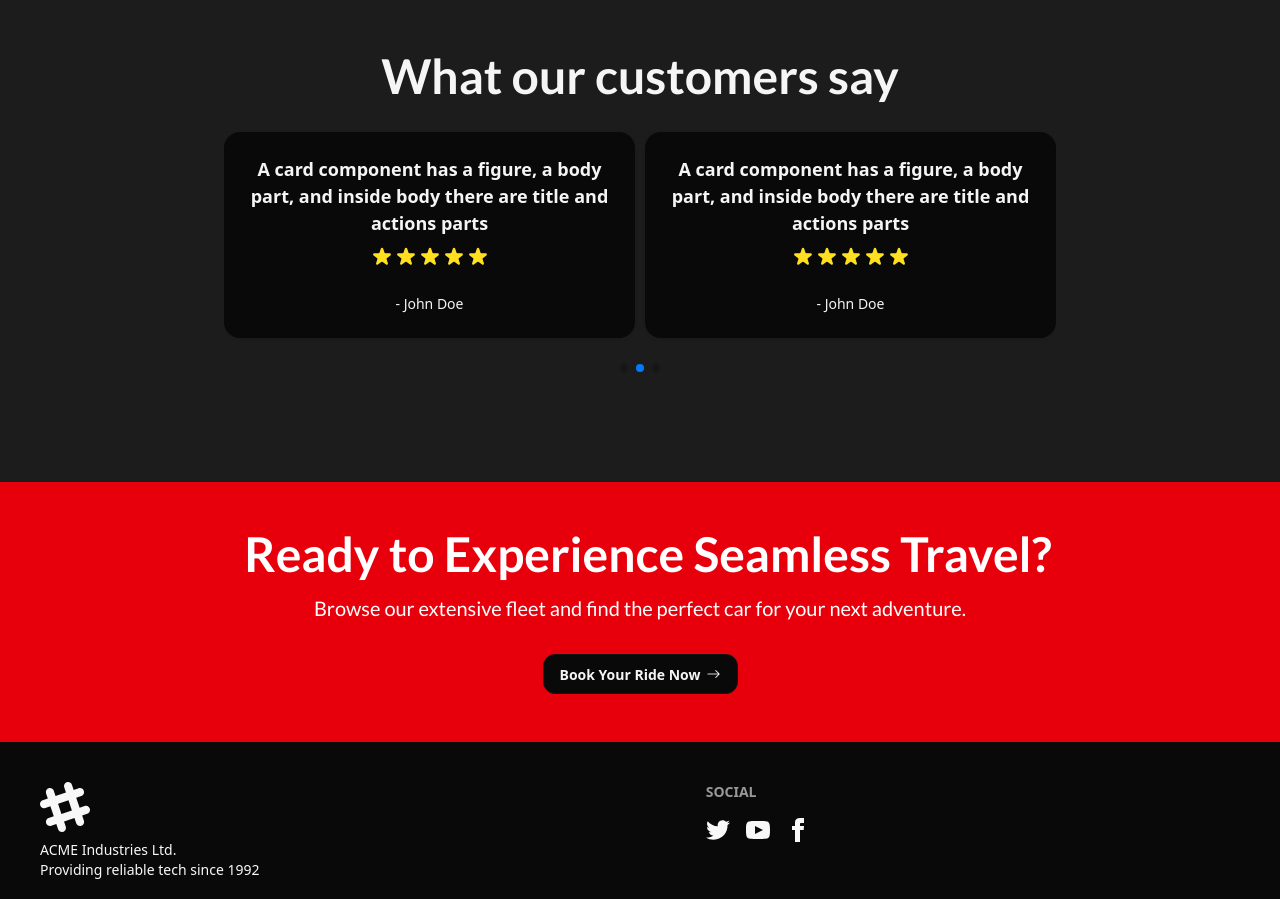
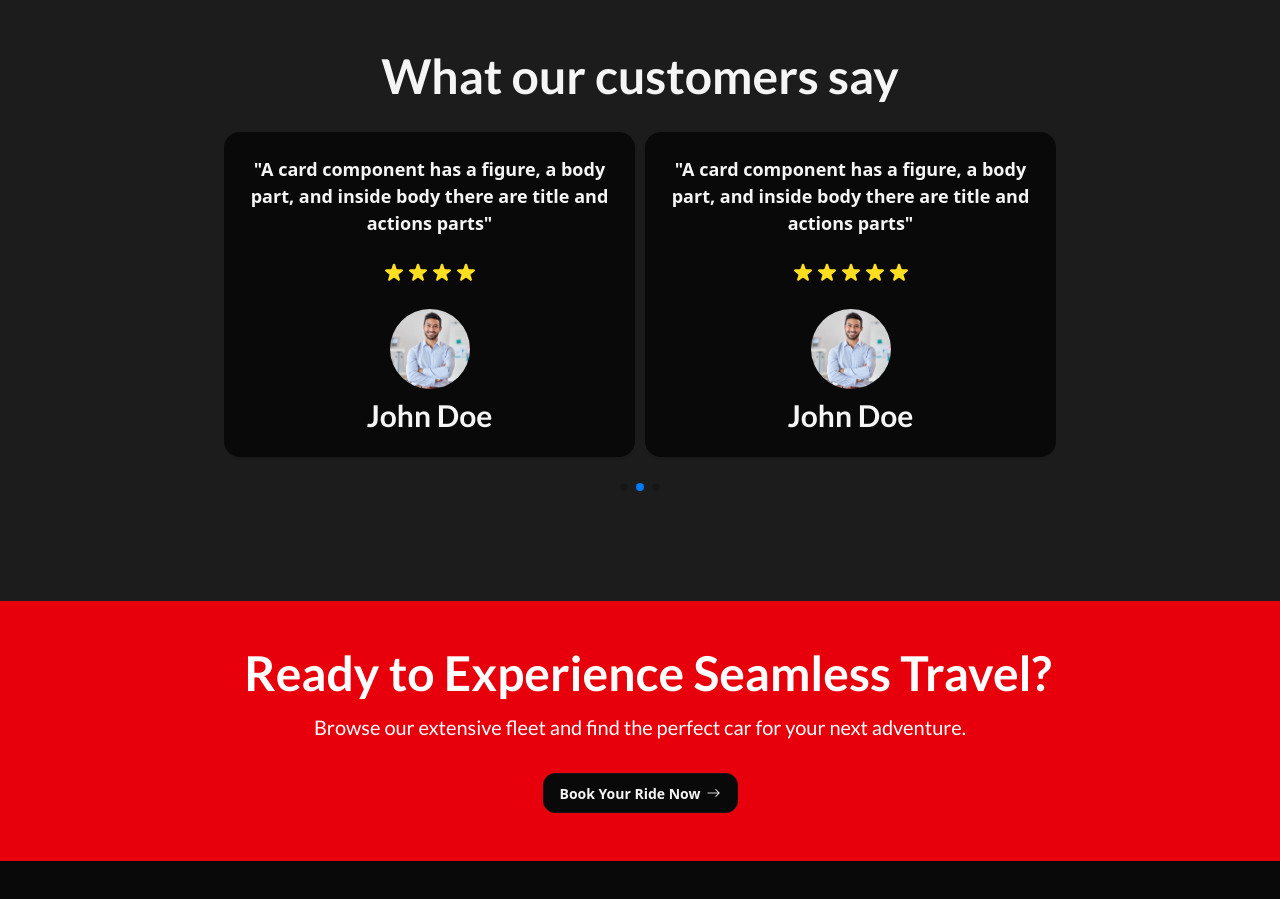
Before and after one commit to jacobferreras/car-rental, a Next.js app: page / in a window 1280 px wide. Shown: the part 2780-3679 px from the top of the page. Built offline with nearby package versions, Linux system fonts and the light colour scheme; no server answers; the database is empty.

Commit message:
refactor: update CustomerTestimony component layout and styling with improved text formatting and image inclusion

```diff
--- a/components/ui/home/CustomerTestimony.tsx
+++ b/components/ui/home/CustomerTestimony.tsx
@@ -32,10 +32,10 @@ const CustomerTestimony = () => {
           <div className="card w-auto bg-base-100 card-md shadow-sm mb-12">
             <div className="card-body">
               <h2 className="card-title justify-center items-center text-center">
-                A card component has a figure, a body part, and inside body
-                there are title and actions parts
+                "A card component has a figure, a body part, and inside body
+                there are title and actions parts"
               </h2>
-              <div className="flex justify-center items-center mb-4">
+              <div className="flex justify-center items-center py-4">
                 <svg
                   className="w-6 h-6 star-filled text-yellow-300"
                   fill="currentColor"
@@ -65,8 +65,16 @@ const CustomerTestimony = () => {
                   <path d="M9.049 2.927c.3-.921 1.603-.921 1.902 0l1.07 3.292a1 1 0 00.95.69h3.462c.969 0 1.371 1.24.588 1.81l-2.8 2.034a1 1 0 00-.364 1.118l1.07 3.292c.3.921-.755 1.688-1.54 1.118l-2.8-2.034a1 1 0 00-1.175 0l-2.8 2.034c-.785.57-1.84-.197-1.54-1.118l1.07-3.292a1 1 0 00-.364-1.118L2.98 8.72c-.783-.57-.38-1.81.588-1.81h3.462a1 1 0 00.95-.69l1.07-3.292z"></path>
                 </svg>
               </div>
-              <p className="justify-center items-center text-center">
-                - John Doe
+
+              <figure className="px-10">
+                <img
+                  src="/Fleet.jpg"
+                  alt="Customer"
+                  className="rounded-full w-20 h-20 object-cover"
+                />
+              </figure>
+              <p className="justify-center items-center text-center text-3xl font-family-mono font-bold">
+                John Doe
               </p>
             </div>
           </div>
@@ -75,10 +83,60 @@ const CustomerTestimony = () => {
           <div className="card w-auto bg-base-100 card-md shadow-sm mb-12">
             <div className="card-body">
               <h2 className="card-title justify-center items-center text-center">
-                A card component has a figure, a body part, and inside body
-                there are title and actions parts
+                "A card component has a figure, a body part, and inside body
+                there are title and actions parts"
               </h2>
-              <div className="flex justify-center items-center mb-4">
+              <div className="flex justify-center items-center py-4">
+                <svg
+                  className="w-6 h-6 star-filled text-yellow-300"
+                  fill="currentColor"
+                  viewBox="0 0 20 20"
+                >
+                  <path d="M9.049 2.927c.3-.921 1.603-.921 1.902 0l1.07 3.292a1 1 0 00.95.69h3.462c.969 0 1.371 1.24.588 1.81l-2.8 2.034a1 1 0 00-.364 1.118l1.07 3.292c.3.921-.755 1.688-1.54 1.118l-2.8-2.034a1 1 0 00-1.175 0l-2.8 2.034c-.785.57-1.84-.197-1.54-1.118l1.07-3.292a1 1 0 00-.364-1.118L2.98 8.72c-.783-.57-.38-1.81.588-1.81h3.462a1 1 0 00.95-.69l1.07-3.292z"></path>
+                </svg>
+                <svg
+                  className="w-6 h-6 star-filled text-yellow-300"
+                  fill="currentColor"
+                  viewBox="0 0 20 20"
+                >
+                  <path d="M9.049 2.927c.3-.921 1.603-.921 1.902 0l1.07 3.292a1 1 0 00.95.69h3.462c.969 0 1.371 1.24.588 1.81l-2.8 2.034a1 1 0 00-.364 1.118l1.07 3.292c.3.921-.755 1.688-1.54 1.118l-2.8-2.034a1 1 0 00-1.175 0l-2.8 2.034c-.785.57-1.84-.197-1.54-1.118l1.07-3.292a1 1 0 00-.364-1.118L2.98 8.72c-.783-.57-.38-1.81.588-1.81h3.462a1 1 0 00.95-.69l1.07-3.292z"></path>
+                </svg>
+                <svg
+                  className="w-6 h-6 star-filled text-yellow-300"
+                  fill="currentColor"
+                  viewBox="0 0 20 20"
+                >
+                  <path d="M9.049 2.927c.3-.921 1.603-.921 1.902 0l1.07 3.292a1 1 0 00.95.69h3.462c.969 0 1.371 1.24.588 1.81l-2.8 2.034a1 1 0 00-.364 1.118l1.07 3.292c.3.921-.755 1.688-1.54 1.118l-2.8-2.034a1 1 0 00-1.175 0l-2.8 2.034c-.785.57-1.84-.197-1.54-1.118l1.07-3.292a1 1 0 00-.364-1.118L2.98 8.72c-.783-.57-.38-1.81.588-1.81h3.462a1 1 0 00.95-.69l1.07-3.292z"></path>
+                </svg>
+                <svg
+                  className="w-6 h-6 star-filled text-yellow-300"
+                  fill="currentColor"
+                  viewBox="0 0 20 20"
+                >
+                  <path d="M9.049 2.927c.3-.921 1.603-.921 1.902 0l1.07 3.292a1 1 0 00.95.69h3.462c.969 0 1.371 1.24.588 1.81l-2.8 2.034a1 1 0 00-.364 1.118l1.07 3.292c.3.921-.755 1.688-1.54 1.118l-2.8-2.034a1 1 0 00-1.175 0l-2.8 2.034c-.785.57-1.84-.197-1.54-1.118l1.07-3.292a1 1 0 00-.364-1.118L2.98 8.72c-.783-.57-.38-1.81.588-1.81h3.462a1 1 0 00.95-.69l1.07-3.292z"></path>
+                </svg>
+              </div>
+              <figure className="px-10">
+                <img
+                  src="/Fleet.jpg"
+                  alt="Customer"
+                  className="rounded-full w-20 h-20 object-cover"
+                />
+              </figure>
+              <p className="justify-center items-center text-center text-3xl font-family-mono font-bold">
+                John Doe
+              </p>
+            </div>
+          </div>
+        </SwiperSlide>
+        <SwiperSlide className="flex justify-center items-center h-full">
+          <div className="card w-auto bg-base-100 card-md shadow-sm mb-12">
+            <div className="card-body">
+              <h2 className="card-title justify-center items-center text-center">
+                "A card component has a figure, a body part, and inside body
+                there are title and actions parts"
+              </h2>
+              <div className="flex justify-center items-center py-4">
                 <svg
                   className="w-6 h-6 star-filled text-yellow-300"
                   fill="currentColor"
@@ -115,8 +173,15 @@ const CustomerTestimony = () => {
                   <path d="M9.049 2.927c.3-.921 1.603-.921 1.902 0l1.07 3.292a1 1 0 00.95.69h3.462c.969 0 1.371 1.24.588 1.81l-2.8 2.034a1 1 0 00-.364 1.118l1.07 3.292c.3.921-.755 1.688-1.54 1.118l-2.8-2.034a1 1 0 00-1.175 0l-2.8 2.034c-.785.57-1.84-.197-1.54-1.118l1.07-3.292a1 1 0 00-.364-1.118L2.98 8.72c-.783-.57-.38-1.81.588-1.81h3.462a1 1 0 00.95-.69l1.07-3.292z"></path>
                 </svg>
               </div>
-              <p className="justify-center items-center text-center">
-                - John Doe
+              <figure className="px-10">
+                <img
+                  src="/Fleet.jpg"
+                  alt="Customer"
+                  className="rounded-full w-20 h-20 object-cover"
+                />
+              </figure>
+              <p className="justify-center items-center text-center text-3xl font-family-mono font-bold">
+                John Doe
               </p>
             </div>
           </div>
@@ -125,10 +190,10 @@ const CustomerTestimony = () => {
           <div className="card w-auto bg-base-100 card-md shadow-sm mb-12">
             <div className="card-body">
               <h2 className="card-title justify-center items-center text-center">
-                A card component has a figure, a body part, and inside body
-                there are title and actions parts
+                "A card component has a figure, a body part, and inside body
+                there are title and actions parts"
               </h2>
-              <div className="flex justify-center items-center mb-4">
+              <div className="flex justify-center items-center py-4">
                 <svg
                   className="w-6 h-6 star-filled text-yellow-300"
                   fill="currentColor"
@@ -165,58 +230,15 @@ const CustomerTestimony = () => {
                   <path d="M9.049 2.927c.3-.921 1.603-.921 1.902 0l1.07 3.292a1 1 0 00.95.69h3.462c.969 0 1.371 1.24.588 1.81l-2.8 2.034a1 1 0 00-.364 1.118l1.07 3.292c.3.921-.755 1.688-1.54 1.118l-2.8-2.034a1 1 0 00-1.175 0l-2.8 2.034c-.785.57-1.84-.197-1.54-1.118l1.07-3.292a1 1 0 00-.364-1.118L2.98 8.72c-.783-.57-.38-1.81.588-1.81h3.462a1 1 0 00.95-.69l1.07-3.292z"></path>
                 </svg>
               </div>
-              <p className="justify-center items-center text-center">
-                - John Doe
-              </p>
-            </div>
-          </div>
-        </SwiperSlide>
-        <SwiperSlide className="flex justify-center items-center h-full">
-          <div className="card w-auto bg-base-100 card-md shadow-sm mb-12">
-            <div className="card-body">
-              <h2 className="card-title justify-center items-center text-center">
-                A card component has a figure, a body part, and inside body
-                there are title and actions parts
-              </h2>
-              <div className="flex justify-center items-center mb-4">
-                <svg
-                  className="w-6 h-6 star-filled text-yellow-300"
-                  fill="currentColor"
-                  viewBox="0 0 20 20"
-                >
-                  <path d="M9.049 2.927c.3-.921 1.603-.921 1.902 0l1.07 3.292a1 1 0 00.95.69h3.462c.969 0 1.371 1.24.588 1.81l-2.8 2.034a1 1 0 00-.364 1.118l1.07 3.292c.3.921-.755 1.688-1.54 1.118l-2.8-2.034a1 1 0 00-1.175 0l-2.8 2.034c-.785.57-1.84-.197-1.54-1.118l1.07-3.292a1 1 0 00-.364-1.118L2.98 8.72c-.783-.57-.38-1.81.588-1.81h3.462a1 1 0 00.95-.69l1.07-3.292z"></path>
-                </svg>
-                <svg
-                  className="w-6 h-6 star-filled text-yellow-300"
-                  fill="currentColor"
-                  viewBox="0 0 20 20"
-                >
-                  <path d="M9.049 2.927c.3-.921 1.603-.921 1.902 0l1.07 3.292a1 1 0 00.95.69h3.462c.969 0 1.371 1.24.588 1.81l-2.8 2.034a1 1 0 00-.364 1.118l1.07 3.292c.3.921-.755 1.688-1.54 1.118l-2.8-2.034a1 1 0 00-1.175 0l-2.8 2.034c-.785.57-1.84-.197-1.54-1.118l1.07-3.292a1 1 0 00-.364-1.118L2.98 8.72c-.783-.57-.38-1.81.588-1.81h3.462a1 1 0 00.95-.69l1.07-3.292z"></path>
-                </svg>
-                <svg
-                  className="w-6 h-6 star-filled text-yellow-300"
-                  fill="currentColor"
-                  viewBox="0 0 20 20"
-                >
-                  <path d="M9.049 2.927c.3-.921 1.603-.921 1.902 0l1.07 3.292a1 1 0 00.95.69h3.462c.969 0 1.371 1.24.588 1.81l-2.8 2.034a1 1 0 00-.364 1.118l1.07 3.292c.3.921-.755 1.688-1.54 1.118l-2.8-2.034a1 1 0 00-1.175 0l-2.8 2.034c-.785.57-1.84-.197-1.54-1.118l1.07-3.292a1 1 0 00-.364-1.118L2.98 8.72c-.783-.57-.38-1.81.588-1.81h3.462a1 1 0 00.95-.69l1.07-3.292z"></path>
-                </svg>
-                <svg
-                  className="w-6 h-6 star-filled text-yellow-300"
-                  fill="currentColor"
-                  viewBox="0 0 20 20"
-                >
-                  <path d="M9.049 2.927c.3-.921 1.603-.921 1.902 0l1.07 3.292a1 1 0 00.95.69h3.462c.969 0 1.371 1.24.588 1.81l-2.8 2.034a1 1 0 00-.364 1.118l1.07 3.292c.3.921-.755 1.688-1.54 1.118l-2.8-2.034a1 1 0 00-1.175 0l-2.8 2.034c-.785.57-1.84-.197-1.54-1.118l1.07-3.292a1 1 0 00-.364-1.118L2.98 8.72c-.783-.57-.38-1.81.588-1.81h3.462a1 1 0 00.95-.69l1.07-3.292z"></path>
-                </svg>
-                <svg
-                  className="w-6 h-6 star-filled text-yellow-300"
-                  fill="currentColor"
-                  viewBox="0 0 20 20"
-                >
-                  <path d="M9.049 2.927c.3-.921 1.603-.921 1.902 0l1.07 3.292a1 1 0 00.95.69h3.462c.969 0 1.371 1.24.588 1.81l-2.8 2.034a1 1 0 00-.364 1.118l1.07 3.292c.3.921-.755 1.688-1.54 1.118l-2.8-2.034a1 1 0 00-1.175 0l-2.8 2.034c-.785.57-1.84-.197-1.54-1.118l1.07-3.292a1 1 0 00-.364-1.118L2.98 8.72c-.783-.57-.38-1.81.588-1.81h3.462a1 1 0 00.95-.69l1.07-3.292z"></path>
-                </svg>
-              </div>
-              <p className="justify-center items-center text-center">
-                - John Doe
+              <figure className="px-10">
+                <img
+                  src="/Fleet.jpg"
+                  alt="Customer"
+                  className="rounded-full w-16 h-16 object-cover"
+                />
+              </figure>
+              <p className="justify-center items-center text-center text-xl font-family-mono font-bold">
+                John Doe
               </p>
             </div>
           </div>
```
